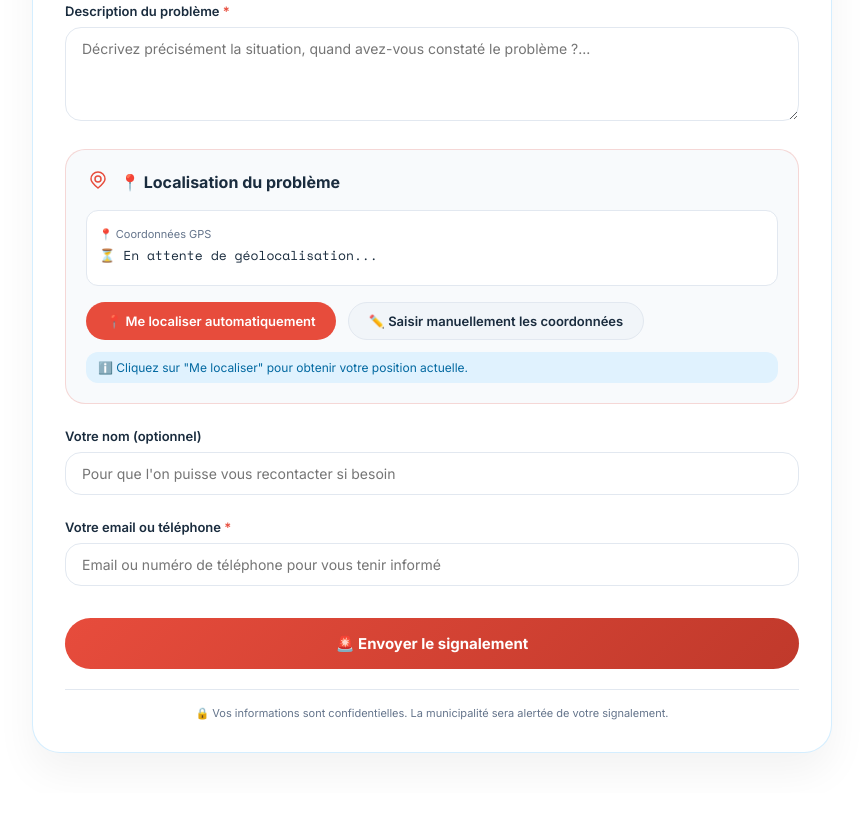
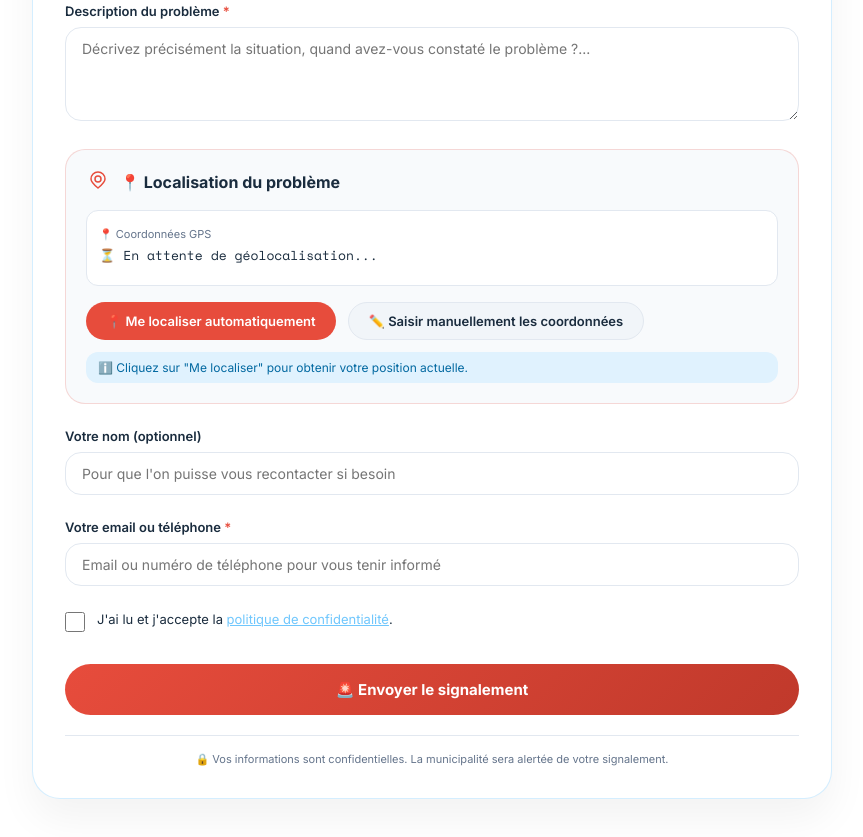
Before and after one commit to Geoportail-Jacqueville/signalement, a plain HTML site: page index.html in a window 1280 px wide. Shown: the part 368-1205 px from the top of the page, without its empty margins (208-1071 px from the left). Before the commit the page ends 1161 px from the top, so only its background shows below. Drawn offline with nearby package versions, Linux system fonts and the light colour scheme.

Commit message:
Update index.html

```diff
--- a/index.html
+++ b/index.html
@@ -419,6 +419,15 @@
         </div>
         -->
 
+        <div class="form-group">
+          <label style="display: flex; align-items: flex-start; gap: 12px; font-weight: normal; cursor: pointer;">
+            <input type="checkbox" name="consentement" required style="width: 20px; height: 20px; margin-top: 2px; flex-shrink: 0;">
+            <span style="font-size: 13px; line-height: 1.5; color: #1A2C3E;">
+              J'ai lu et j'accepte la <a href="https://geoportail-jacqueville-ird.opendata.arcgis.com/pages/confidentialite" target="_blank" style="color: #70C7FD;">politique de confidentialité</a>.
+            </span>
+          </label>
+        </div>
+
         <!-- Champs cachés pour les coordonnées -->
         <input type="hidden" name="latitude" id="latitude" value="">
         <input type="hidden" name="longitude" id="longitude" value="">
```
